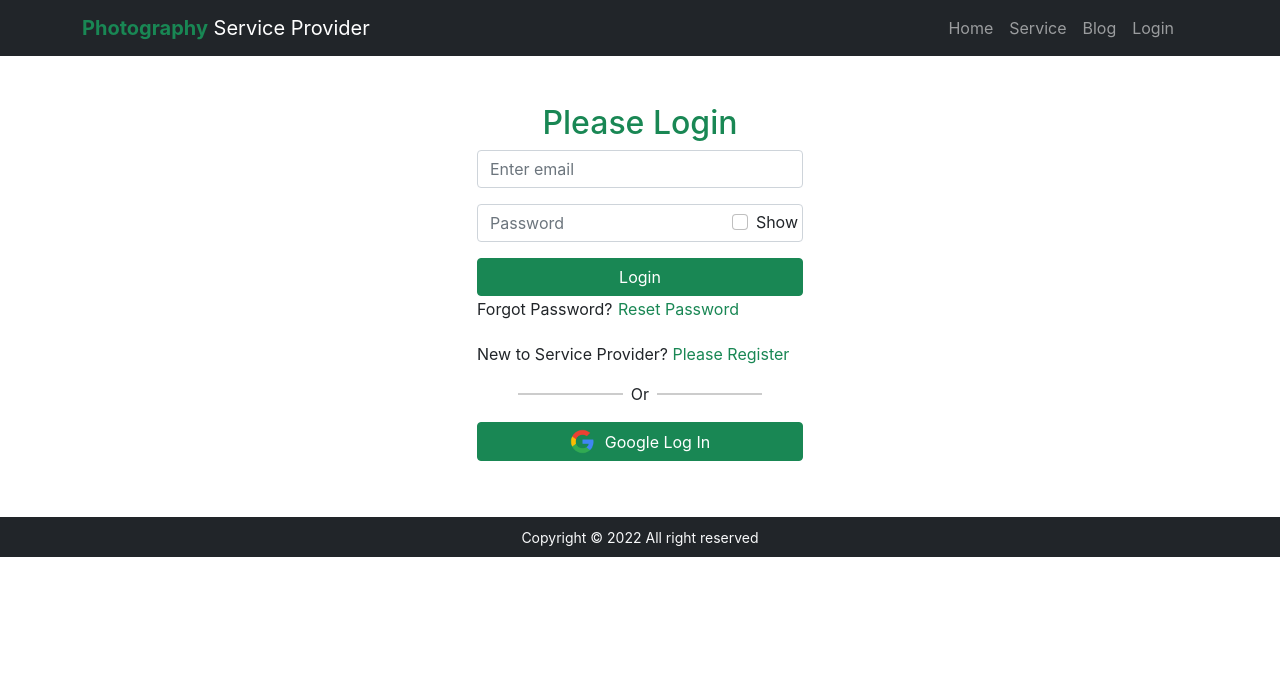
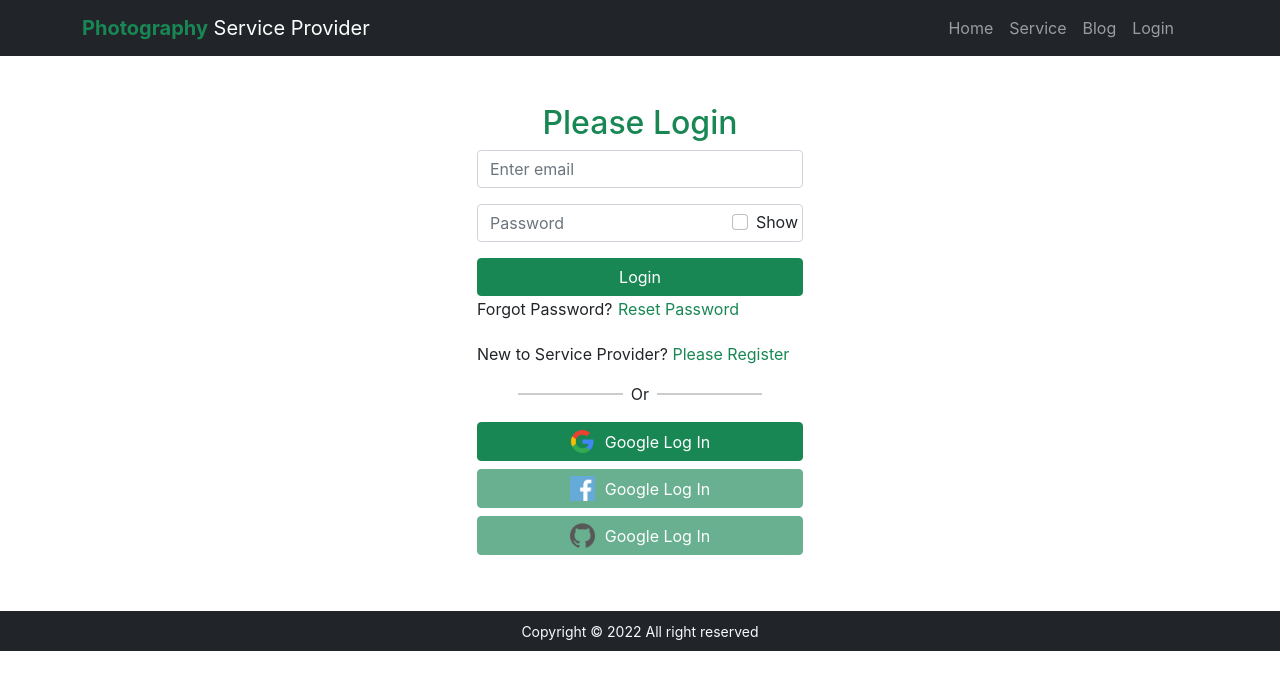
Before and after one commit to abuzafaremon/photographer, a React (Create React App) app: page /login in a window 1280 px wide. Shown: the top 690 px of the page. Built offline with nearby package versions, Linux system fonts and the light colour scheme; no server answers.

Commit message:
implement require authentication system

```diff
--- a/src/App.js
+++ b/src/App.js
@@ -1,9 +1,11 @@
 import { Route, Routes } from 'react-router-dom';
 import './App.css';
 import Blog from './Pages/Blog/Blog';
+import Checkout from './Pages/Checkout/Checkout/Checkout';
 import Home from './Pages/Home/Home/Home';
 import Login from './Pages/Login/Login/Login';
 import Register from './Pages/Login/Register/Register';
+import RequireAuth from './Pages/Login/RequireAuth/RequireAuth';
 import NotFound from './Pages/NotFound/NotFound';
 import Footer from './Pages/Shared/Footer/Footer';
 import Header from './Pages/Shared/Header/Header';
@@ -17,6 +19,11 @@ function App() {
         <Route path='/' element={<Home />}></Route>
         <Route path='/home' element={<Home />}></Route>
         <Route path='/blog' element={<Blog />}></Route>
+        <Route path='/checkout' element={
+          <RequireAuth>
+            <Checkout />
+          </RequireAuth>
+        }></Route>
         <Route path='/login' element={<Login />}></Route>
         <Route path='/register' element={<Register />}></Route>
         <Route path='*' element={<NotFound />}></Route>
--- /dev/null
+++ b/src/Pages/Checkout/Checkout/Checkout.js
@@ -0,0 +1,11 @@
+import React from 'react';
+
+const Checkout = () => {
+  return (
+    <div className='container p-5'>
+      <h2 className="text-center">Checkout</h2>
+    </div>
+  );
+};
+
+export default Checkout;
--- a/src/Pages/Home/Service/Service.js
+++ b/src/Pages/Home/Service/Service.js
@@ -1,7 +1,8 @@
 import React from 'react';
+import { Link } from 'react-router-dom';
 
 const Service = ({ service }) => {
-  const { id, name, img, description, price } = service;
+  const { name, img, description, price } = service;
   return (
     <div className='col-12 col-sm-6 col-md-4 g-3'>
       <div className="text-center pb-2">
@@ -9,7 +10,9 @@ const Service = ({ service }) => {
         <h3>{name}</h3>
         <h5>Price: {price}</h5>
         <p><small>{description}</small></p>
-        <button className='btn btn-success btn-sm w-100'>Book: {name}</button>
+        <Link to='/checkout'>
+          <button className='btn btn-success btn-sm w-100'>Book: {name}</button>
+        </Link>
       </div>
     </div>
   );
--- /dev/null
+++ b/src/Pages/Login/RequireAuth/RequireAuth.js
@@ -0,0 +1,19 @@
+import React from 'react';
+import { useAuthState } from 'react-firebase-hooks/auth';
+import { Navigate, useLocation } from 'react-router-dom';
+import auth from '../../../firebase.init';
+import Loading from '../../Shared/Loading/Loading';
+
+const RequireAuth = ({ children }) => {
+  const [user, loading] = useAuthState(auth);
+  const location = useLocation();
+  if (loading) {
+    return <Loading></Loading>
+  }
+  if (!user) {
+    return <Navigate to='/login' state={{ from: location }} replace></Navigate>
+  }
+  return children;
+};
+
+export default RequireAuth;
--- a/src/Pages/Login/SocialLogin/SocialLogin.js
+++ b/src/Pages/Login/SocialLogin/SocialLogin.js
@@ -4,6 +4,8 @@ import { useNavigate } from 'react-router-dom';
 import auth from '../../../firebase.init';
 import './SocialLogin.css';
 import google from '../../../images/social/google.png';
+import facebook from '../../../images/social/facebook2.png';
+import github from '../../../images/social/github.png';
 import Loading from '../../Shared/Loading/Loading';
 
 const SocialLogin = () => {
@@ -32,6 +34,14 @@ const SocialLogin = () => {
           <img className='social-icon' src={google} alt="" />
           <span className=''>Google Log In</span>
         </button>
+        <button className='social-btn btn btn-success d-flex justify-content-center align-items-center mb-2' disabled>
+          <img className='social-icon' src={facebook} alt="" />
+          <span className=''>Google Log In</span>
+        </button>
+        <button className='social-btn btn btn-success d-flex justify-content-center align-items-center mb-2' disabled>
+          <img className='social-icon' src={github} alt="" />
+          <span className=''>Google Log In</span>
+        </button>
       </div>
     </div>
   );
```
